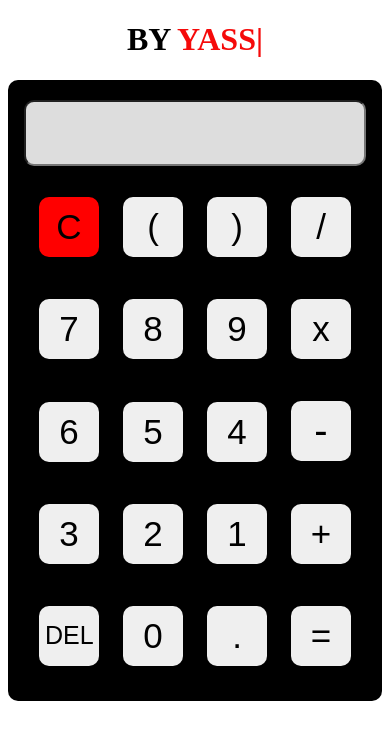
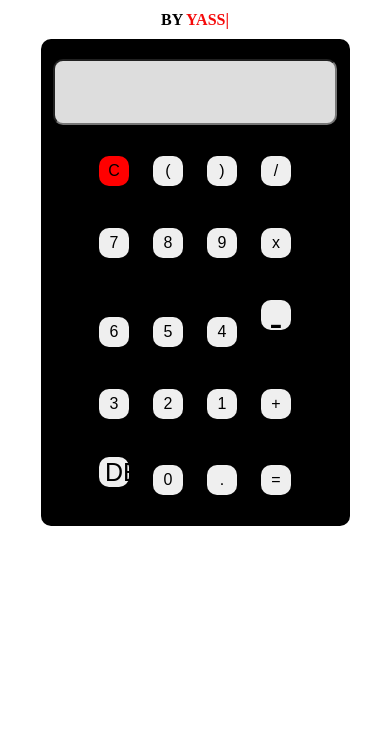
Before and after one commit to yasserismail81/Clac, a plain HTML site: page index.html in a window 390 px wide. Drawn offline with Linux system fonts and the light colour scheme.

Commit message:
Update style.css

```diff
--- a/style.css
+++ b/style.css
@@ -77,3 +77,99 @@ input{
     margin-bottom:10px;
     margin-top:10px
 }
+@media (max-width:768px) {
+    #container {
+        width:70%;
+        height:70%;
+        display:flex;
+        flex-direction:column;
+        background-color:black;
+        width:fit-content;
+        align-items:center;
+        border-radius:10px;
+        padding:10px ;
+        text-align:center;
+        margin:2% auto
+
+
+    }
+    .yasser::after{
+        content:"|";
+        animation-name:user;
+        animation-duration:4s;
+        animation-iteration-count:infinite;
+        margin-bottom:30px;
+
+
+
+        color:rgb(245, 10, 10)}
+        @keyframes user{
+            0%{content:"Y|"}
+            10%{content:"YA|"}
+            20%{content:"YAS|"}
+            30%{content:"YASS|"}
+            40%{content:"YASSE|"}
+            50%{content:"YASSER|"}
+            60%{content:"YASSE|"}
+            70%{content:"YASS|"}
+            80%{content:"YAS|"}
+           90%{content:"YA|"}
+           100%{content:"Y|"}
+
+
+        }
+
+
+
+
+
+     #display {width: 90%;height:60px;
+        background-color:#ddd;
+        font-size:20px;
+        border:px solid #fff;
+        border-radius:10px;
+        outline: 0;
+
+    }
+
+
+    .calculator{
+        margin:10px;
+        padding:1px
+    }
+    .calculator .btn {
+        width: 30px;
+        height: 30px;
+        padding: 20px auto;
+        font-size: 16px;
+        margin: 10px;
+        text-align: center;
+        /* border: none; */
+        border-radius: 10px  !important;
+        /* font-size: 35px; */
+    }
+    .calculator .btn:hover{
+        background-color:#ddd
+    }
+    input{
+        padding-left:10px;
+        padding-right:10px;
+        margin-bottom:10px;
+        margin-top:10px
+    }
+
+    .del{
+        font-size:12px
+
+        !important
+    }
+     .btn1{
+        font-size:15px;
+        padding-bottom:5px
+
+        !important
+    }
+    .yasser{
+        font-size:16px
+    }
+ }
```
